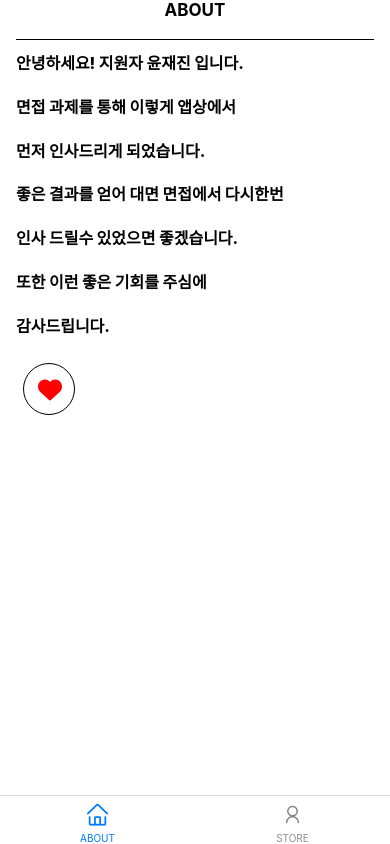
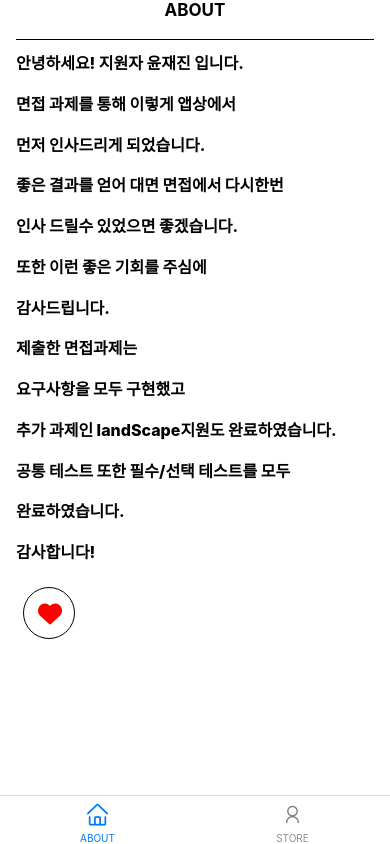
Before and after one commit to jmyoon8/jsondb, a React Native app: screen /BottomNavigation in a window 390 px wide. Built offline with nearby package versions, Linux system fonts and the light colour scheme.

Commit message:
ABOUT 수정

```diff
--- a/modules/BottomTab/Screens/About.tsx
+++ b/modules/BottomTab/Screens/About.tsx
@@ -13,7 +13,7 @@ const styles = StyleSheet.create({
     paddingHorizontal: 16,
   },
   contentBox: {
-    flex: 0.5,
+    flex: 0.8,
     justifyContent: 'space-between',
   },
   contentFont: {
@@ -47,6 +47,16 @@ const About = ({navigation, route}: AboutBottomScreenProps) => {
         <Text style={styles.contentFont}>또한 이런 좋은 기회를 주심에</Text>
         <Text style={styles.contentFont}>감사드립니다.</Text>
 
+        <Text style={styles.contentFont}>제출한 면접과제는</Text>
+        <Text style={styles.contentFont}>요구사항을 모두 구현했고</Text>
+        <Text style={styles.contentFont}>
+          추가 과제인 landScape지원도 완료하였습니다.
+        </Text>
+        <Text style={styles.contentFont}>
+          공통 테스트 또한 필수/선택 테스트를 모두
+        </Text>
+        <Text style={styles.contentFont}>완료하였습니다.</Text>
+        <Text style={styles.contentFont}>감사합니다!</Text>
         <Icon
           reverse
           name="heart"
```
